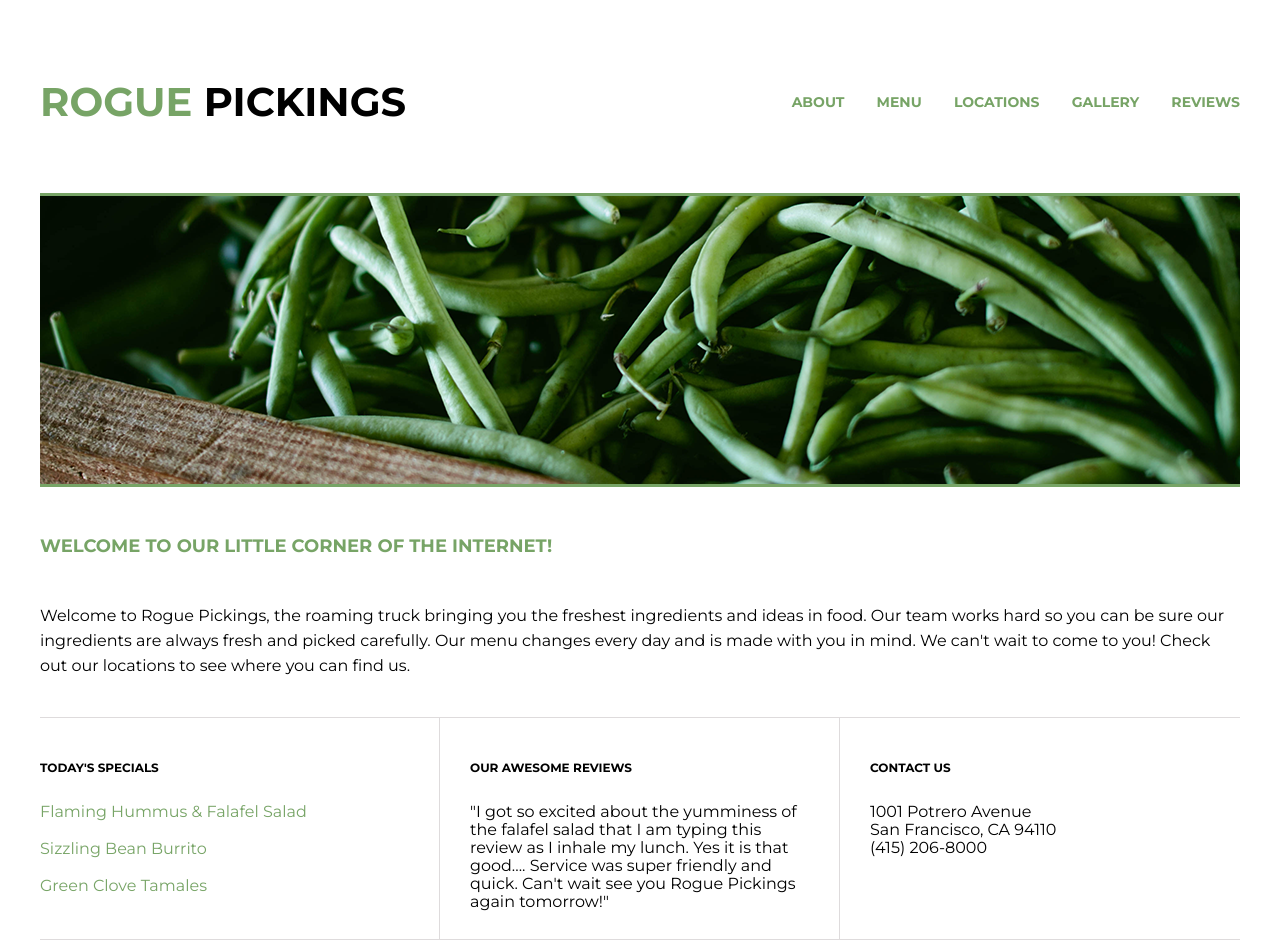
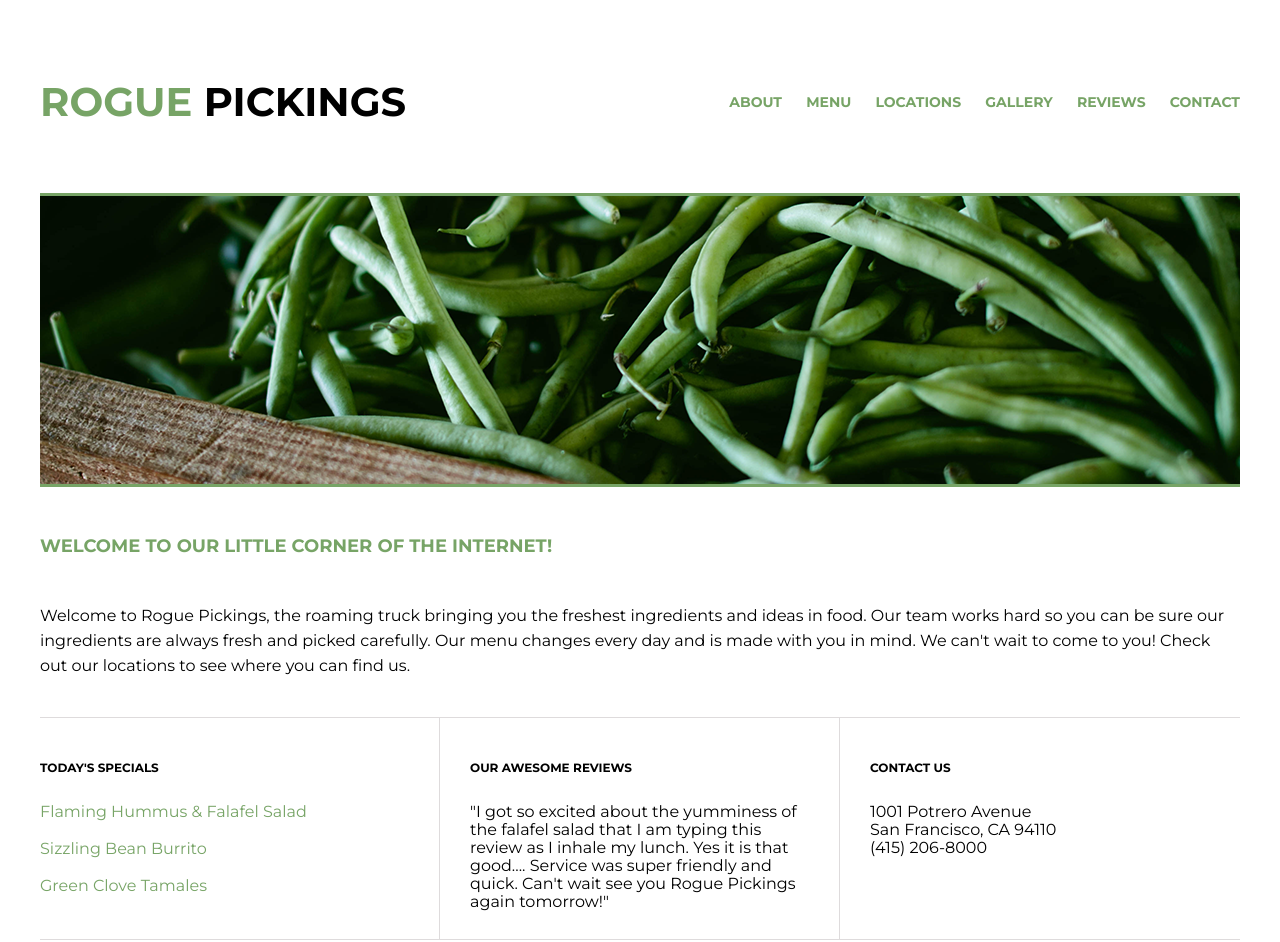
Before and after one commit to elise-shattuck/101-rogue-pickings, a plain HTML site: page index.html in a window 1280 px wide. Shown: the top 942 px of the page. Drawn offline with Linux system fonts and the light colour scheme.

Commit message:
Modified navigation

```diff
--- a/css/main.css
+++ b/css/main.css
@@ -53,7 +53,7 @@ nav ul li {
     text-transform: uppercase;
     font-weight: 700;
     color: #77a466;
-    padding-left: 28px;
+    padding-left: 20px;
 }
 
 /***** TOP SECTION *****/
--- a/index.html
+++ b/index.html
@@ -20,6 +20,7 @@
                             <li>Locations</li>
                             <li>Gallery</li>
                             <li>Reviews</li>
+                            <li>Contact</li>
                         </ul>
                     </nav>
                 </div>
```
